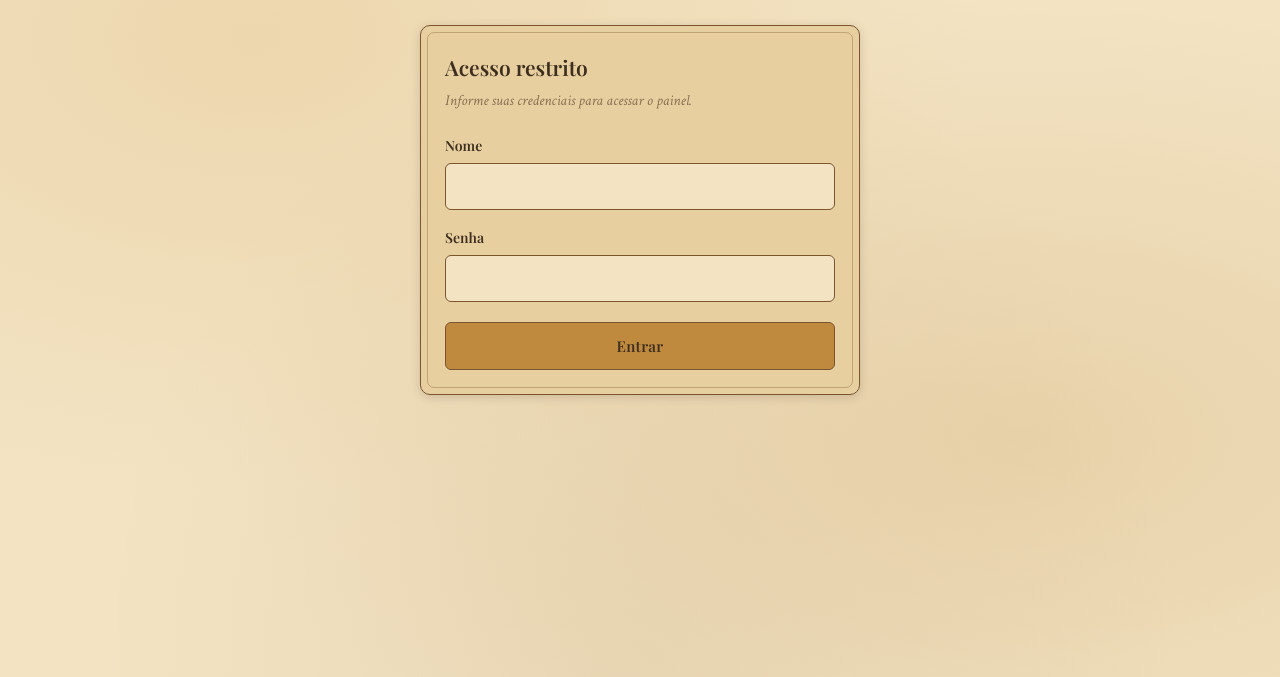
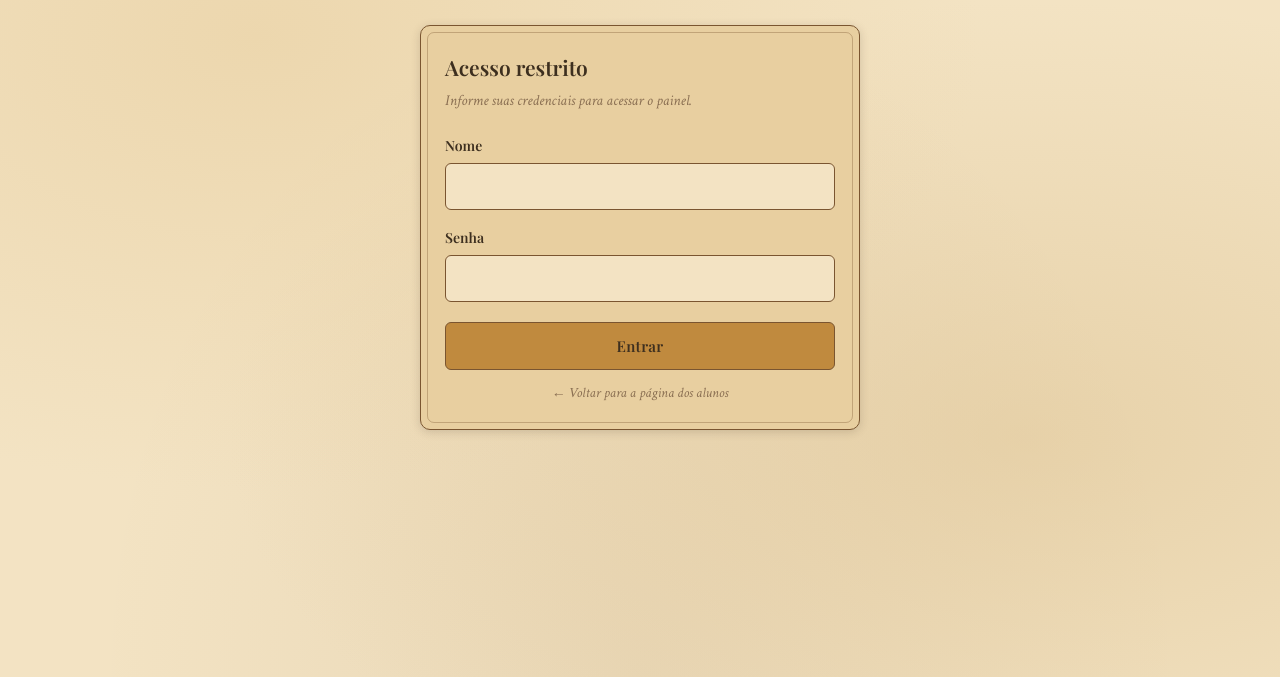
Before and after one commit to vanilsoncar-lab/anaterra, a plain HTML site: page professor.html in a window 1280 px wide. Shown: the part 123-800 px from the top of the page. Drawn offline with nearby package versions, Linux system fonts and the light colour scheme; a web font is replaced by a local one.

Commit message:
Add files via upload

```diff
--- a/professor.html
+++ b/professor.html
@@ -169,6 +169,7 @@
 
       <button class="botao botao-dourado" onclick="logarProfessor()" id="btn-login-prof">Entrar</button>
       <div id="msg-login-prof"></div>
+      <a href="index.html" class="link-discreto" style="display:block;text-align:center;margin-top:12px;font-style:italic;color:var(--texto-secundario);text-decoration:none;font-size:14px;">&#8592; Voltar para a página dos alunos</a>
     </div>
   </div>
 
```
